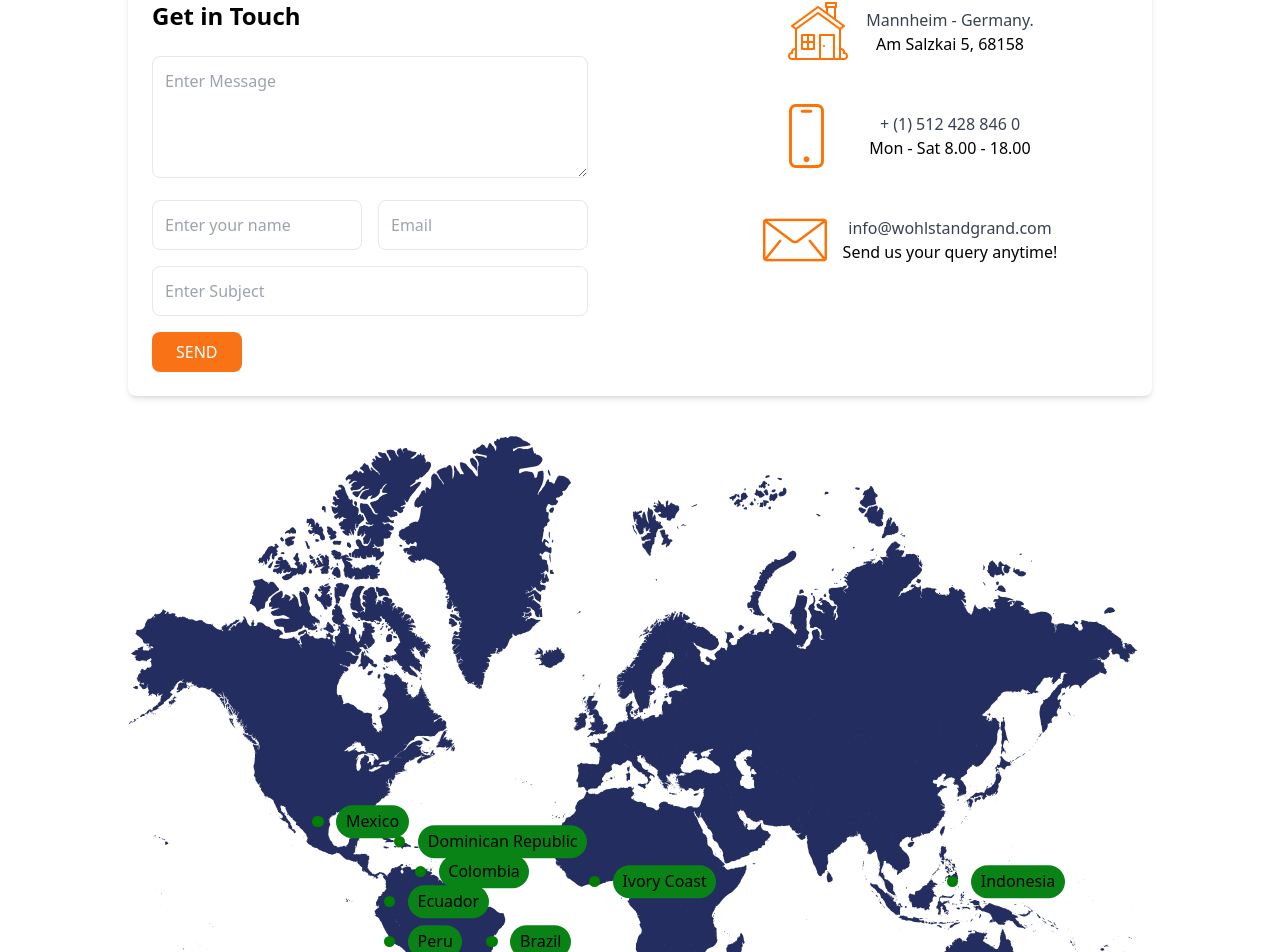
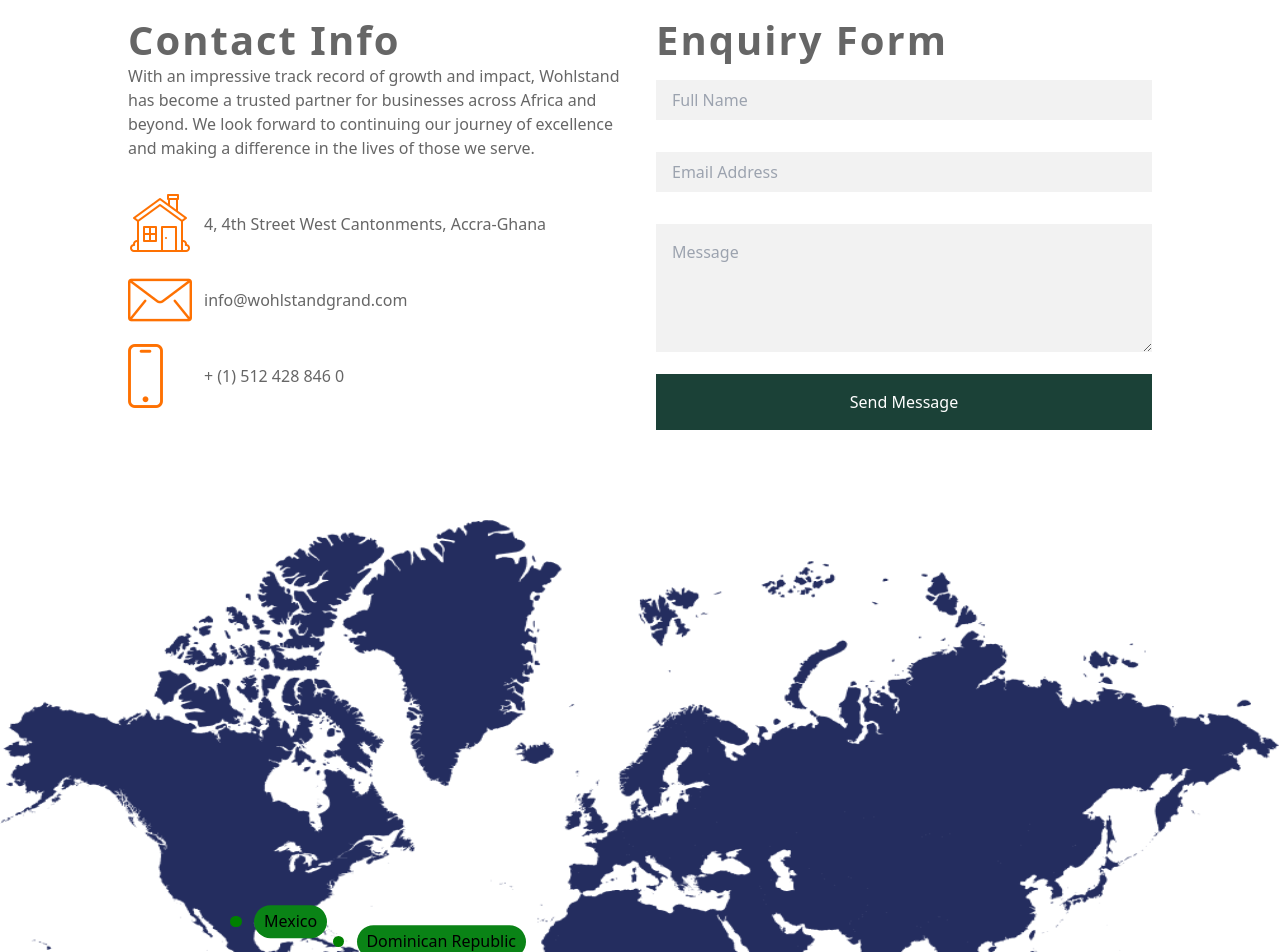
Before and after one commit to Lancelot-SO/cocoa, a React (Create React App) app: page /contact in a window 1280 px wide. Shown: the part 364-1316 px from the top of the page. Built offline with nearby package versions, Linux system fonts and the light colour scheme.

Commit message:
new update

```diff
--- a/src/App.js
+++ b/src/App.js
@@ -11,6 +11,8 @@
 import Blog from './pages/Blog';
 
 const App = () => {
+  const [selectedCountry, setSelectedCountry] = useState('');
+
   const [loading, setLoading] = useState(false);
   const location = useLocation();
 
@@ -29,12 +31,12 @@
         <Loader />
       ) : (
         <>
-          <Navbar />
+          <Navbar setSelectedCountry={setSelectedCountry} />
           <Routes>
             <Route path='/' element={<Home />} />
             <Route path='/about' element={<About />} />
             <Route path='/services' element={<Services />} />
-            <Route path='/contact' element={<Contact />} />
+            <Route path='/contact' element={<Contact selectedCountry={selectedCountry} />} />
             <Route path='/blog' element={<Blog />} />
 
           </Routes>
--- a/src/data.js
+++ b/src/data.js
@@ -1,7 +1,7 @@
 
 import Cocoa1 from "./assets/c5.jpg"
 import Cocoa2 from "./assets/c4.jpg"
-import Cocoa3 from "./assets/c3.jpg"
+import Cocoa3 from "./assets/prodImage.jpg"
 import Cocoa4 from "./assets/cocoa4.jpg"
 
 
--- a/src/pages/About.jsx
+++ b/src/pages/About.jsx
@@ -41,7 +41,7 @@
                         </div>
                     </div>
                     <div className='flex-1 w-full md:w-auto'>
-                        <img src={manLogic} alt='service' className='h-auto md:h-[450px] w-full md:w-[400px]' />
+                        <img src={manLogic} alt='service' className='h-auto md:h-[420px] w-full md:w-[400px]' />
                     </div>
                 </div>
             </section>
@@ -68,7 +68,7 @@
                             </div>
                         </div>
                     </div>
-                    <p className='text-left lg:w-[500px] h-[450px] p-4'>
+                    <p className='text-left lg:w-[500px] h-[550px] p-4'>
                         Born March, 10 1962 in Hamburg, Germany. Michael N. Olsen
                         Studied Business in the prestigious University Of Copenhagen in Denmark. He became an independent contractor in supply Chain management and was very active
                         in Rice Shipments from Vietnam,China  to Australia and parts of Europe . He was successful in this field for 25 years  building a name for himself.
--- a/src/pages/Contact.jsx
+++ b/src/pages/Contact.jsx
@@ -4,13 +4,13 @@
 import location from "../assets/home.png";
 import email from "../assets/mail.png";
 import phone from "../assets/iphone.png";
-import map from "../assets/worldmap.png"
-import "./Contact.css"
+import map from "../assets/worldmap.png";
+import "./Contact.css";
 
-const Contact = () => {
+const Contact = ({ selectedCountry }) => {
     return (
         <div>
-            <div className="relative ">
+            <div className="relative">
                 <img src={contactbg} alt='service' />
                 <div className='absolute top-[40%] px-4 md:px-8 lg:px-16 xl:px-32 2xl:px-64'>
                     <h2 className='text-[24px] md:text-[24px] lg:text-[80px] font-bold tracking-wider text-orange-500'>Contact Us</h2>
@@ -21,100 +21,67 @@
                 <div className='px-4 md:px-8 lg:px-16 xl:px-32 2xl:px-64'>
                     <div className="hidden my-10 w-full h-[580px] overflow-hidden">
                         <iframe
-                            src="https://www.google.com/maps/embed?pb=!1m18!1m12!1m3!1d3970.412449693084!2d-0.18150002525418493!3d5.65332329432803!2m3!1f0!2f0!3f0!3m2!1i1024!2i768!4f13.1!3m3!1m2!1s0xfdf9c7eaac8b6d5%3A0x63e1fd54f881e500!2sLegon%20City%20Mall!5e0!3m2!1sen!2sgh!4v1713517621908!5m2!1sen!2sgh"
-                            title="Google Maps Location"
-                            height="360"
-                            style={{ border: '0' }}
+                            src="https://www.google.com/maps/embed?pb=!1m18!1m12!1m3!1d3970.412449693084!2d-0.18150002525418493!3d5.65332329432803!2m3!1f0!2f0!3f0!3m2!1i1024!2i768!4f13.1!3m3!1m2!1s0xfdf9a6ad8b5fcb9%3A0xa45d4594e4c25c32!2sWohlstand%20Trade%20%26%20Investment%20Company!5e0!3m2!1sen!2sgh!4v1686408425666!5m2!1sen!2sgh"
+                            width="600"
+                            height="450"
+                            style={{ border: 0 }}
                             allowFullScreen=""
                             loading="lazy"
                             referrerPolicy="no-referrer-when-downgrade"
-                            className='w-full h-full'
-                        >
-                        </iframe>
+                            title='Google Maps'
+                            className='w-full'
+                        ></iframe>
                     </div>
-
-                    <div className="flex items-center justify-center">
-                        <div className="w-full my-10 p-6 bg-white shadow-md rounded-lg">
-                            <div className="flex flex-col md:flex-row md:space-x-6 lg:gap-20">
-                                <div className="flex-1 mb-6 md:mb-0">
-                                    <h2 className="text-2xl font-semibold mb-6">Get in Touch</h2>
-                                    <form>
-                                        <div className="mb-4">
-                                            <textarea className="w-full p-3 border rounded-lg focus:outline-none focus:ring-2 focus:ring-orange-600" rows="4" placeholder="Enter Message"></textarea>
-                                        </div>
-                                        <div className="flex space-x-4 mb-4">
-                                            <input type="text" className="w-1/2 p-3 border rounded-lg focus:outline-none focus:ring-2 focus:ring-orange-600" placeholder="Enter your name" />
-                                            <input type="email" className="w-1/2 p-3 border rounded-lg focus:outline-none focus:ring-2 focus:ring-orange-600" placeholder="Email" />
-                                        </div>
-                                        <div className="mb-4">
-                                            <input type="text" className="w-full p-3 border rounded-lg focus:outline-none focus:ring-2 focus:ring-orange-600" placeholder="Enter Subject" />
-                                        </div>
-                                        <div>
-                                            <button type="submit" className="bg-orange-500 text-white py-2 px-6 rounded-lg hover:bg-orange-600 focus:outline-none focus:ring-2 focus:ring-orange-500">SEND</button>
-                                        </div>
-                                    </form>
-                                </div>
-                                <div className="flex-1 space-y-10 text-center">
-                                    <div className="flex items-center space-x-4 justify-center">
-                                        <img src={location} alt='location' />
-                                        <div>
-                                            <p className="font-medium text-gray-700">Mannheim - Germany.</p>
-                                            <p>Am Salzkai 5, 68158</p>
-                                        </div>
-                                    </div>
-                                    <div className="flex items-center space-x-4 justify-center">
-                                        <img src={phone} alt='phone' />
-                                        <div>
-                                            <p className="font-medium text-gray-700">+ (1) 512 428 846 0</p>
-                                            <p>Mon - Sat 8.00 - 18.00</p>
-                                        </div>
-                                    </div>
-                                    <div className="flex items-center space-x-4 justify-center">
-                                        <img src={email} alt='email' />
-                                        <div>
-                                            <p className="font-medium text-gray-700">info@wohlstandgrand.com</p>
-                                            <p>Send us your query anytime!</p>
-                                        </div>
-                                    </div>
-                                </div>
-                            </div>
+                    <div className='grid grid-cols-1 md:grid-cols-2 my-20 gap-8'>
+                        <div className='w-full'>
+                            <h2 className='text-2xl lg:text-[40px] font-semibold my-2 tracking-wider text-[#666]'>Contact Info</h2>
+                            <p className='text-[#666]'>
+                                With an impressive track record of growth and impact, Wohlstand has become a
+                                trusted partner for businesses across Africa and beyond. We look forward to continuing
+                                our journey of excellence and making a difference in the lives of those we serve.
+                            </p>
+                            <ul className='my-8'>
+                                <li className='flex items-center my-3 gap-3'>
+                                    <img src={location} alt='location' />
+                                    <p className='text-[#666]'>4, 4th Street West Cantonments, Accra-Ghana</p>
+                                </li>
+                                <li className='flex items-center my-3 gap-3'>
+                                    <img src={email} alt='email' />
+                                    <p className='text-[#666]'>info@wohlstandgrand.com</p>
+                                </li>
+                                <li className='flex items-center my-3 gap-3'>
+                                    <img src={phone} alt='phone' />
+                                    <p className='text-[#666]'>+ (1) 512 428 846 0</p>
+                                </li>
+                            </ul>
+                        </div>
+                        <div className='w-full'>
+                            <h2 className='text-2xl lg:text-[40px] font-semibold my-2 tracking-wider text-[#666]'>Enquiry Form</h2>
+                            <form>
+                                <input type='text' placeholder='Full Name' className='my-4 w-full py-2 px-4 bg-[#F2F2F2] outline-none' />
+                                <input type='text' placeholder='Email Address' className='my-4 w-full py-2 px-4 bg-[#F2F2F2] outline-none' />
+                                <textarea rows="4" placeholder='Message' className='w-full p-4 bg-[#F2F2F2] outline-none my-4'></textarea>
+                                <button className='text-white text-center py-4 w-full bg-[#1b4137]'>Send Message</button>
+                            </form>
                         </div>
                     </div>
                 </div>
-            </section>
-            <section>
-                <div className='px-4 md:px-8 lg:px-16 xl:px-32 2xl:px-64'>
-                    <div className='relative'>
-                        <img src={map} alt='map' className='object-contain' />
-                        <div className='pin brazil'>
-                            <span>Brazil</span>
-                        </div>
-                        <div className='pin ivory'>
-                            <span>Ivory Coast</span>
-                        </div>
-                        <div className='pin indonesia'>
-                            <span>Indonesia</span>
-                        </div>
-                        <div className='pin ecuador'>
-                            <span>Ecuador</span>
-                        </div>
-                        <div className='pin peru'>
-                            <span>Peru</span>
-                        </div>
-                        <div className='pin colombia'>
-                            <span>Colombia</span>
-                        </div>
-                        <div className='pin dominican'>
-                            <span>Dominican Republic</span>
-                        </div>
-                        <div className='pin mexico'>
-                            <span>Mexico</span>
-                        </div>
+                <div className='relative'>
+                    <img src={map} alt='world-map' className='w-full md:h-[700px]' />
+                    <div className="absolute inset-0 flex flex-col items-center justify-center space-y-4">
+                        <div className={`pin brazil ${selectedCountry === "Brazil" ? 'selected' : ''}`}><span>Brazil</span></div>
+                        <div className={`pin ivory ${selectedCountry === "Ivory Coast" ? 'selected' : ''}`}><span>Ivory Coast</span></div>
+                        <div className={`pin indonesia ${selectedCountry === "Indonesia" ? 'selected' : ''}`}><span>Indonesia</span></div>
+                        <div className={`pin ecuador ${selectedCountry === "Ecuador" ? 'selected' : ''}`}><span>Ecuador</span></div>
+                        <div className={`pin peru ${selectedCountry === "Peru" ? 'selected' : ''}`}><span>Peru</span></div>
+                        <div className={`pin colombia ${selectedCountry === "Colombia" ? 'selected' : ''}`}><span>Colombia</span></div>
+                        <div className={`pin dominican ${selectedCountry === "Dominican Republic" ? 'selected' : ''}`}><span>Dominican Republic</span></div>
+                        <div className={`pin mexico ${selectedCountry === "Mexico" ? 'selected' : ''}`}><span>Mexico</span></div>
                     </div>
                 </div>
             </section>
         </div>
     );
-}
+};
 
 export default Contact;
--- a/src/pages/Home.jsx
+++ b/src/pages/Home.jsx
@@ -185,7 +185,7 @@
                         </div>
                     </div>
                     <div className='flex-1 w-full md:w-auto'>
-                        <img src={manLogic} alt='service' className='h-auto md:h-[450px] w-full md:w-[400px]' />
+                        <img src={manLogic} alt='service' className='h-auto md:h-[420px] w-full md:w-[400px]' />
                     </div>
                 </div>
             </section>
@@ -211,7 +211,7 @@
                             </div>
                         </div>
                     </div>
-                    <p className='text-left lg:w-[500px] h-[450px] p-4'>
+                    <p className='text-left lg:w-[500px] h-[550px] p-4'>
                         Born March, 10 1962 in Hamburg, Germany. Michael N. Olsen
                         Studied Business in the prestigious University Of Copenhagen in Denmark. He became an independent contractor in supply Chain management and was very active
                         in Rice Shipments from Vietnam,China  to Australia and parts of Europe . He was successful in this field for 25 years  building a name for himself.
--- a/src/pages/Services.jsx
+++ b/src/pages/Services.jsx
@@ -1,7 +1,7 @@
 // src/pages/About.jsx
 import React from 'react';
 import Breadcrumb from '../components/Breadcrumb';
-import servicebg from "../assets/c3.jpg"
+import servicebg from "../assets/prodImage.jpg"
 import truck from "../assets/delivery-truck.png"
 import ship from "../assets/checklist.png"
 import airplane from "../assets/airplane.png"
```
Also changed, not shown: src/components/Navbar.jsx (+12 -4 lines), src/pages/Contact.css (+17 -8 lines), 1 other file (tests, documents, lock files or other folders).
